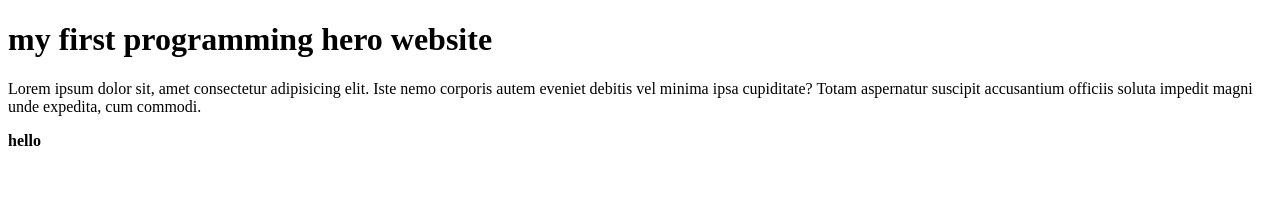
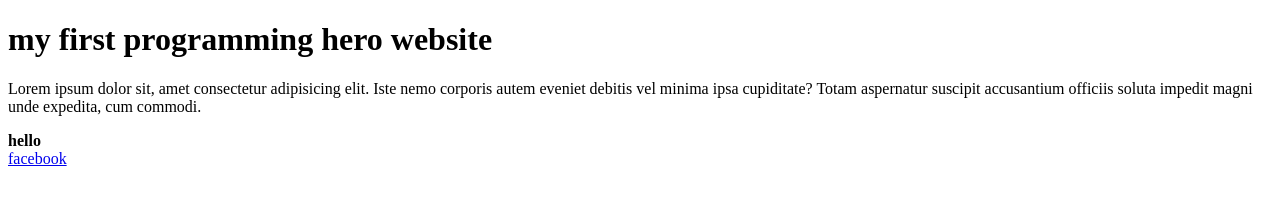
Before and after one commit to Coder-boy/programing-hero, a plain HTML site: page index.html in a window 1280 px wide. Drawn offline with Linux system fonts and the light colour scheme.

Commit message:
button added

```diff
--- a/index.html
+++ b/index.html
@@ -9,5 +9,6 @@
     <h1>my first programming hero website</h1>
     <p>Lorem ipsum dolor sit, amet consectetur adipisicing elit. Iste nemo corporis autem eveniet debitis vel minima ipsa cupiditate? Totam aspernatur suscipit accusantium officiis soluta impedit magni unde expedita, cum commodi.</p>
     <div><b>hello</b></div>
+    <a href="http://facebook.com">facebook</a>
 </body>
 </html>
```
